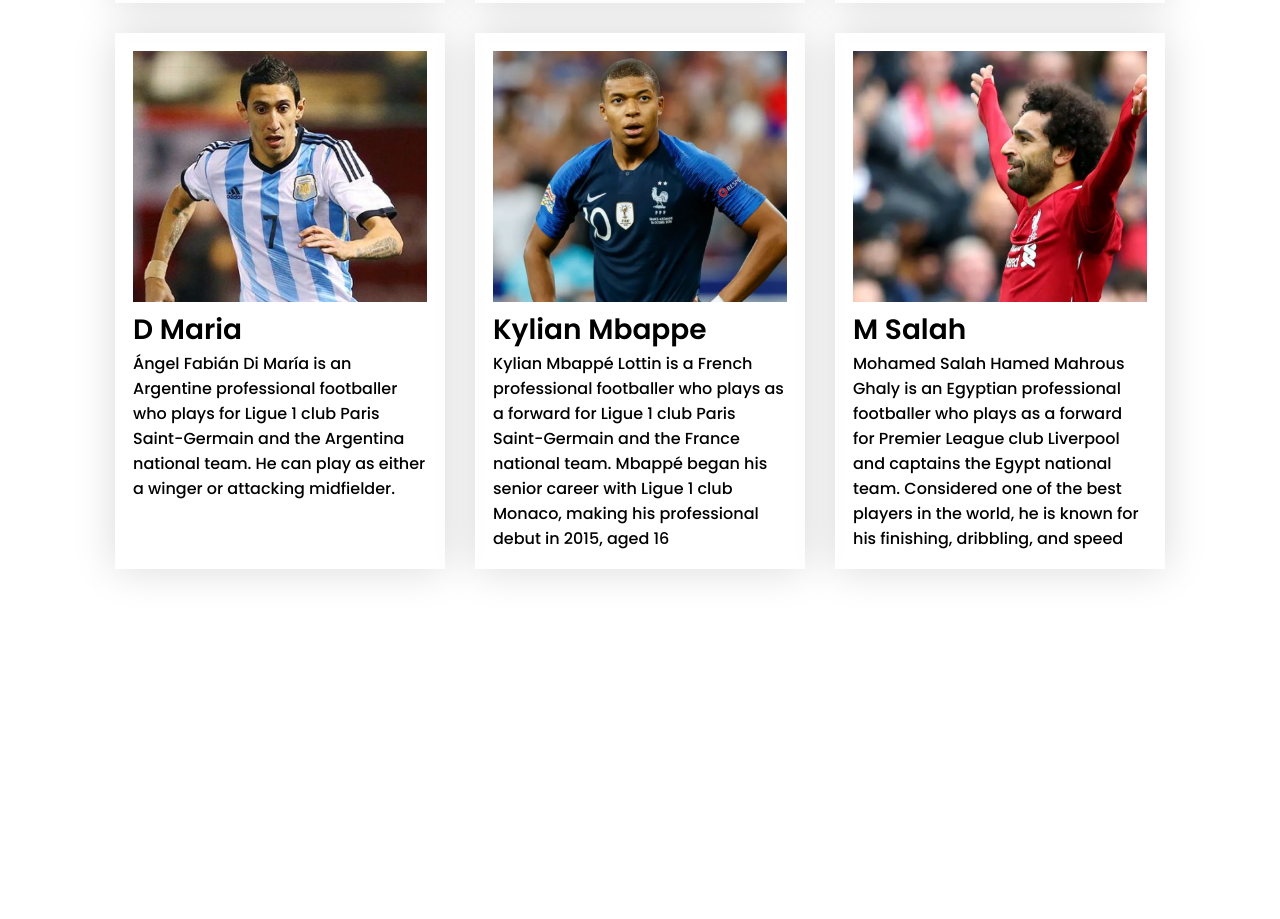
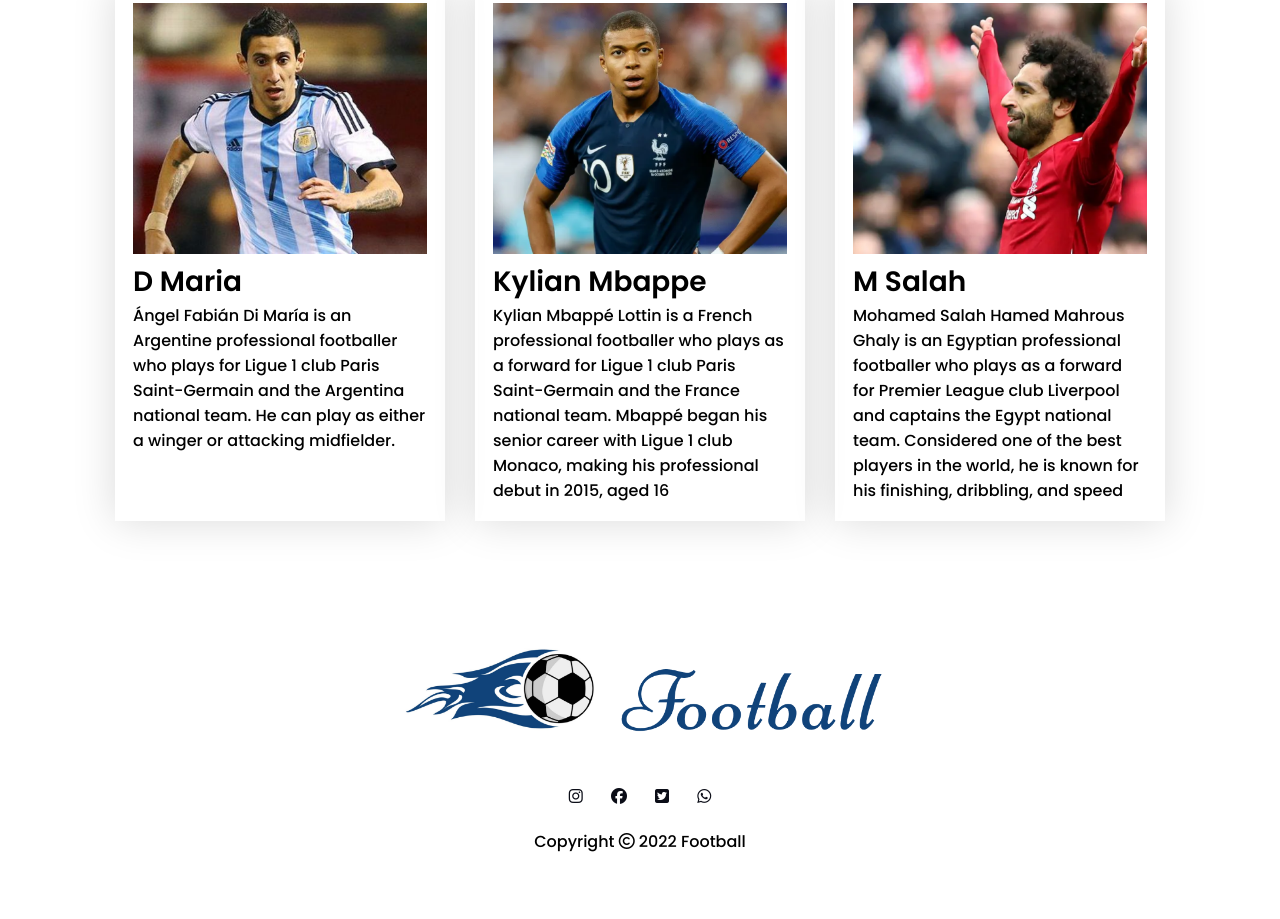
Before and after one commit to MdRakibUddin/responsive-football, a plain HTML site: page index.html in a window 1280 px wide. Shown: the part 1804-2723 px from the top of the page. Before the commit the page ends 2443 px from the top, so only its background shows below. Drawn offline with Linux system fonts and the light colour scheme.

Commit message:
2nd football push

```diff
--- a/index.html
+++ b/index.html
@@ -105,6 +105,22 @@
     </main>
     <!-- main end -->
 
+    <footer>
+        <div class="footer-box">
+            <div class="footer-logo-img">
+                <img src="./images/Logo.png" alt="">
+
+            </div>
+            <div class="footer-icons">
+                <a href="" class="icon"><i class="fab fa-instagram"></i></a>
+                <a href="" class="icon"><i class="fab fa-facebook"></i></a>
+                <a href="" class="icon"><i class="fab fa-twitter-square"></i></a>
+                <a href="" class="icon"><i class="fab fa-whatsapp"></i></a>
+            </div>
+            <p>Copyright <i class="far fa-copyright"></i> 2022 Football</p>
+        </div>
+    </footer>
+
 
 </body>
 
--- a/style.css
+++ b/style.css
@@ -20,7 +20,7 @@ header{
     display: flex;
     justify-content: space-around;
     align-items: center;
-    margin: 50px 120px 0 180px;
+    margin: 2px 120px 0 180px;
     padding: 0 0 115px 0;
 
 }
@@ -78,10 +78,40 @@ header{
     font-size: 28px;
 }
 
-/* Main--part--start */
+/* Main--part--end */
 
+/* footer-start--*/
+footer{
+    display: flex;
+    justify-content: center;
+}
 
+.footer-box{
+   width: 483.87px;
+   height: 213px;
+   display: flex;
+   flex-direction: column;
+   align-items: center;
+   margin: 50px 0 65px 0;
+}
+.footer-logo-img{
+   width: 483.87px;
+   height: 213px;
+}
+.footer-logo-img img{
+    width: 100%;
+}
+.footer-icons{
+    margin: 0 0 20px 0;
+}
+.icon{
+    color:  #0B0D17;
+    padding:   7px;
+    border-radius: 25px;
+    margin: 5px;
+}
 
+/* footer-end-- */
 
 
 
@@ -95,7 +125,7 @@ header{
 header{
     width: 67%;
 }
-/* header--Media--querypart  */
+/*--header--Media--querypart--*/
 .text-img-box{
    display: flex;
    flex-direction: column;
```
